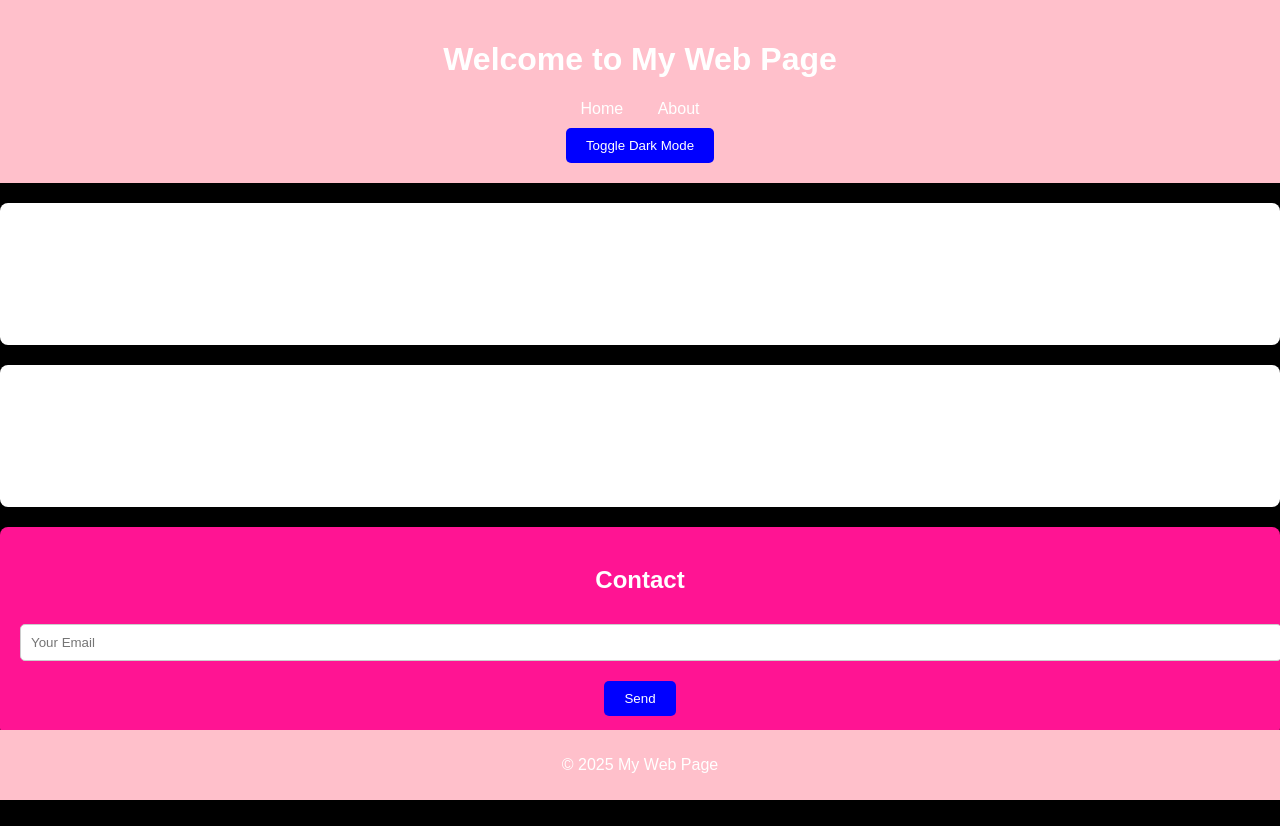
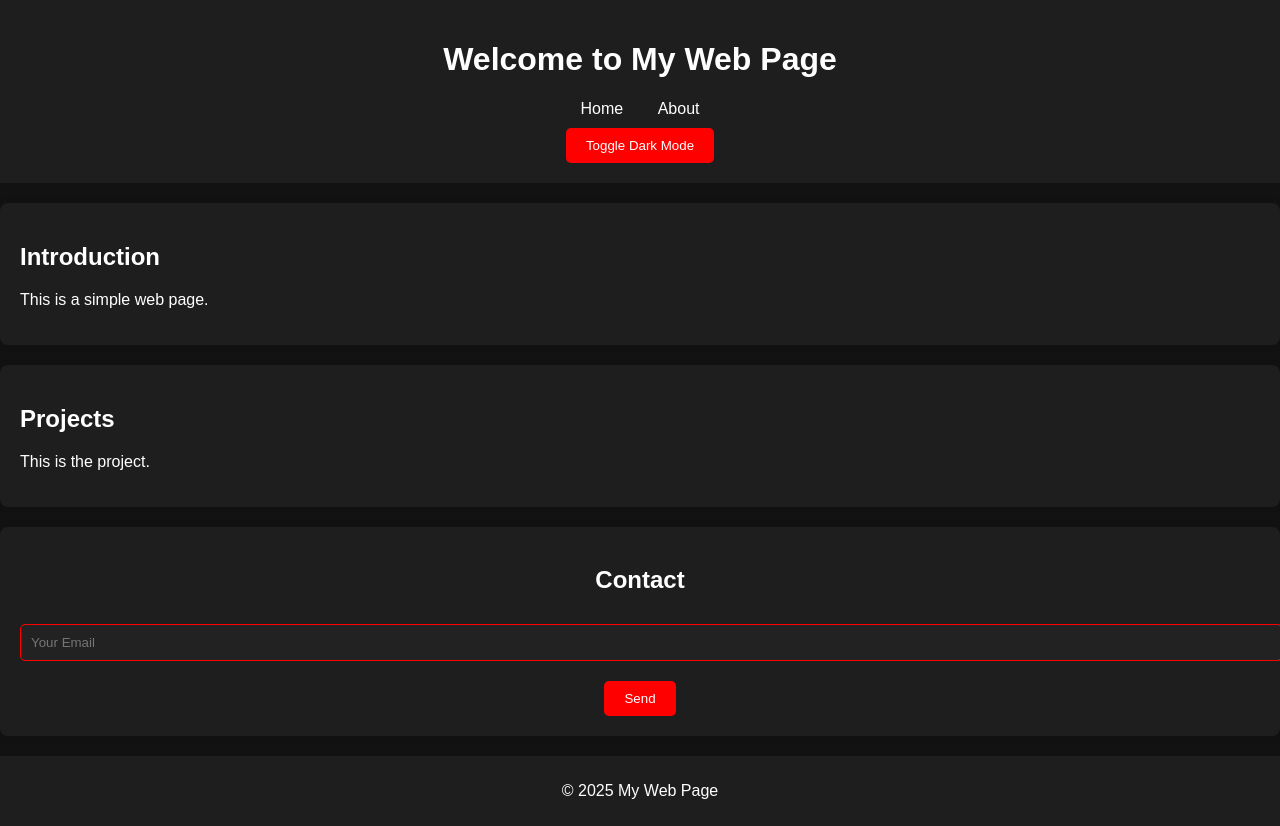
Before and after one commit to Asadullah1-maker/Asadullah1-maker.github.io, a plain HTML site: page Index.html in a window 1280 px wide. Both pictures are taken after a click on the button "Toggle Dark Mode". Before the commit the page ends 800 px from the top, so only its background shows below. Drawn offline with Linux system fonts and the light colour scheme.

Commit message:
Add files via upload

```diff
--- a/style.css
+++ b/style.css
@@ -34,10 +34,13 @@ footer {
     color: white;
     text-align: center;
     padding: 10px 0;
-    position: fixed;
-    width: 100%;
-    bottom: 0;
-}
+    margin-top: 20px;
+  }
+  .dark-mode footer {
+    background-color: #1e1e1e;
+    color: white;
+  }
+
 button {
     background-color: blue;
     color: white;
@@ -81,3 +84,41 @@ button:hover {
 .contact button:hover {
     background-color: darkblue;
 }
+/* Dark mode background and text color globally */
+.dark-mode {
+    background-color: #121212;
+    color: white;
+}
+
+/* Dark mode for main sections */
+.dark-mode header,
+.dark-mode footer,
+.dark-mode .intro,
+.dark-mode .projects,
+.dark-mode .contact {
+    background-color: #1e1e1e;
+    color: white;
+}
+
+/* Dark mode for nav links */
+.dark-mode nav a {
+    color: white;
+}
+
+/* Dark mode button style */
+.dark-mode button {
+    background-color: red;
+    color: white;
+}
+
+.dark-mode button:hover {
+    background-color: #666;
+}
+
+/* Dark mode for input fields */
+.dark-mode input,
+.dark-mode textarea {
+    background-color: #222;
+    color: white;
+    border: 1px solid red;
+}
```
